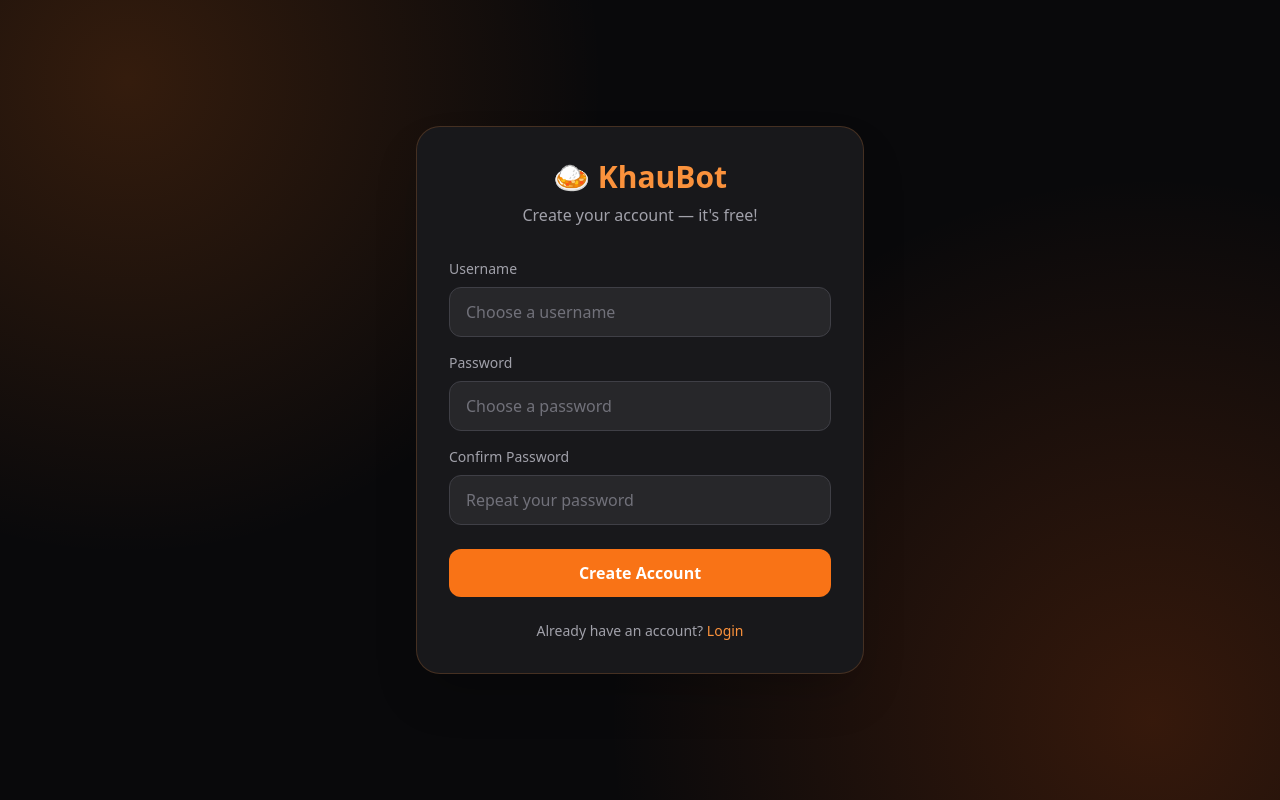
After one commit to ketkivmohite/khaubot, a Django app: page /signup/ in a window 1280 px wide. The commit adds this page. Run offline with Django 5.2, Linux system fonts and the light colour scheme; some libraries are stand-ins or nearby versions.

Commit message:
clean repo

```diff
--- a/khaubot/backend/requirements.txt
+++ b/khaubot/backend/requirements.txt
@@ -6,4 +6,4 @@ pydantic==2.7.1
 langdetect==1.0.9
 python-multipart==0.0.9
 python-dotenv==1.0.1
-sentence-transformers==3.0.1
+groq
--- a/khaubot/frontend/khaubot_web/config/urls.py
+++ b/khaubot/frontend/khaubot_web/config/urls.py
@@ -11,4 +11,7 @@ urlpatterns = [
     path('khaubot-admin/', views.khaubot_admin, name='khaubot_admin'),
     path('khaubot-admin/approve/<int:vendor_id>/', views.admin_approve, name='admin_approve'),
     path('khaubot-admin/reject/<int:vendor_id>/', views.admin_reject, name='admin_reject'),
+    path('login/', views.user_login, name='login'),
+    path('signup/', views.user_signup, name='signup'),
+    path('logout/', views.user_logout, name='logout'),
 ]
--- /dev/null
+++ b/khaubot/frontend/khaubot_web/templates/core/signup.html
@@ -0,0 +1,62 @@
+<!DOCTYPE html>
+<html lang="en">
+<head>
+    <meta charset="UTF-8">
+    <meta name="viewport" content="width=device-width, initial-scale=1.0">
+    <title>Sign Up – KhauBot</title>
+    <script src="https://cdn.tailwindcss.com"></script>
+    <style>
+        body {
+            background:
+                radial-gradient(circle at 10% 10%, rgba(249, 115, 22, 0.18), transparent 35%),
+                radial-gradient(circle at 90% 90%, rgba(234, 88, 12, 0.2), transparent 40%),
+                #09090b;
+        }
+    </style>
+</head>
+<body class="text-white min-h-screen flex items-center justify-center px-4">
+    <div class="w-full max-w-md bg-zinc-900 border border-orange-400/20 rounded-3xl p-8 shadow-2xl">
+        <div class="text-center mb-8">
+            <h1 class="text-3xl font-black text-orange-400">🍛 KhauBot</h1>
+            <p class="text-zinc-400 mt-2">Create your account — it's free!</p>
+        </div>
+
+        {% if error %}
+        <div class="bg-red-950 border border-red-700 text-red-300 px-4 py-3 rounded-xl mb-6 text-sm">
+            ❌ {{ error }}
+        </div>
+        {% endif %}
+
+        <form method="POST">
+            {% csrf_token %}
+            <div class="mb-4">
+                <label class="block text-sm text-zinc-400 mb-2">Username</label>
+                <input type="text" name="username" required
+                    class="w-full bg-zinc-800 border border-zinc-700 rounded-xl px-4 py-3 text-white placeholder-zinc-500 focus:outline-none focus:border-orange-400"
+                    placeholder="Choose a username" />
+            </div>
+            <div class="mb-4">
+                <label class="block text-sm text-zinc-400 mb-2">Password</label>
+                <input type="password" name="password" required
+                    class="w-full bg-zinc-800 border border-zinc-700 rounded-xl px-4 py-3 text-white placeholder-zinc-500 focus:outline-none focus:border-orange-400"
+                    placeholder="Choose a password" />
+            </div>
+            <div class="mb-6">
+                <label class="block text-sm text-zinc-400 mb-2">Confirm Password</label>
+                <input type="password" name="password2" required
+                    class="w-full bg-zinc-800 border border-zinc-700 rounded-xl px-4 py-3 text-white placeholder-zinc-500 focus:outline-none focus:border-orange-400"
+                    placeholder="Repeat your password" />
+            </div>
+            <button type="submit"
+                class="w-full bg-orange-500 hover:bg-orange-600 text-white font-bold py-3 rounded-xl transition">
+                Create Account
+            </button>
+        </form>
+
+        <p class="text-center text-zinc-400 text-sm mt-6">
+            Already have an account?
+            <a href="/login/" class="text-orange-400 hover:underline">Login</a>
+        </p>
+    </div>
+</body>
+</html>
```
Also changed, not shown: khaubot/frontend/khaubot_web/templates/core/home.html (+19 -16 lines), khaubot/frontend/khaubot_web/templates/core/login.html (added, +56 -0 lines), khaubot/backend/khaubot.db (deleted), khaubot/frontend/khaubot_web/db.sqlite3 (deleted), 1 other file.
